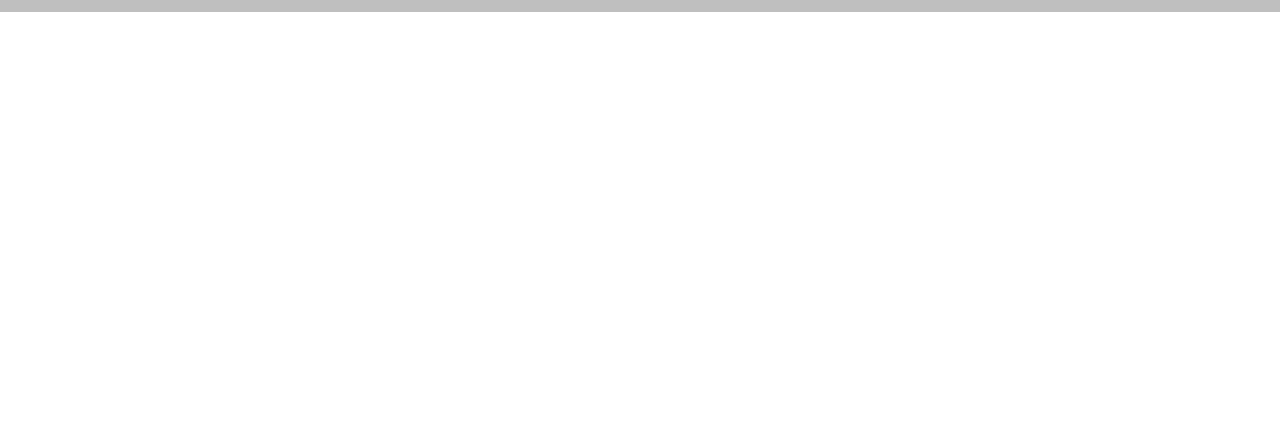
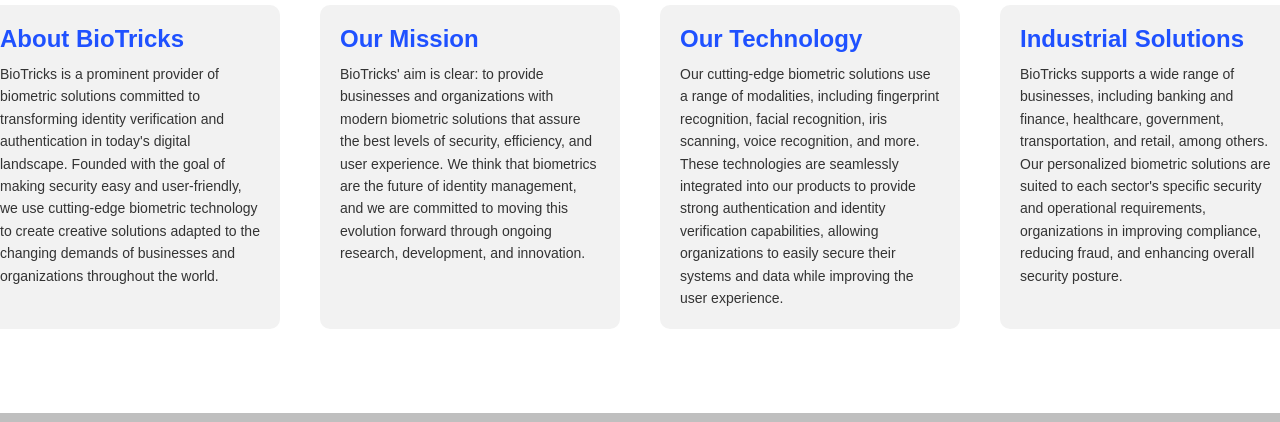
Before and after one commit to Xoli-Nxiweni/BIOTRICKS, a plain HTML site: page about.html in a window 1280 px wide. Shown: the part 199-621 px from the top of the page. Drawn offline with Linux system fonts and the light colour scheme.

Commit message:
added about page from main branch

```diff
--- a/about.html
+++ b/about.html
@@ -24,9 +24,43 @@
   </header>
   <div class="header__background"></div>
   <!-- ABOUT -->
-  <section>
-    <div></div>
-  </section>
+  <section class="about-section">
+    <div class="about-box">
+      <h2>About BioTricks</h2>
+      <p>
+        BioTricks is a prominent provider of biometric solutions committed to transforming identity
+        verification and authentication in today's digital landscape. Founded with the goal of making security
+        easy and user-friendly, we use cutting-edge biometric technology to create creative solutions adapted
+        to the changing demands of businesses and organizations throughout the world.
+      </p>
+    </div>
+    <div class="about-box">
+      <h2>Our Mission</h2>
+      <p>
+        BioTricks' aim is clear: to provide businesses and organizations with modern biometric solutions
+        that assure the best levels of security, efficiency, and user experience. We think that biometrics
+        are the future of identity management, and we are committed to moving this evolution forward through
+        ongoing research, development, and innovation.
+      </p>
+    </div>
+    <div class="about-box">
+      <h2>Our Technology</h2>
+      <p>
+        Our cutting-edge biometric solutions use a range of modalities, including fingerprint recognition, facial recognition, iris
+        scanning, voice recognition, and more. These technologies are seamlessly integrated into our products to provide strong
+        authentication and identity verification capabilities, allowing organizations to easily secure their systems and data while
+        improving the user experience.
+      </p>
+    </div>
+    <div class="about-box">
+      <h2>Industrial Solutions</h2>
+      <p>
+        BioTricks supports a wide range of businesses, including banking and finance, healthcare, government, transportation, and retail,
+        among others. Our personalized biometric solutions are suited to each sector's specific security and operational requirements,
+        organizations in improving compliance, reducing fraud, and enhancing overall security posture.
+      </p>
+    </div>
+</section>
   <!-- FOOTER -->
   <footer>
     <div class="footer__socialmedia">
--- a/styles.css
+++ b/styles.css
@@ -158,6 +158,37 @@ nav ul li a {
 }
 
 
+/* about styling */
+.about-section {
+    width: 100%;
+    padding: 5% 10%;
+    display: flex;
+    flex-wrap: wrap;
+    display: grid;
+    grid-template-columns: repeat(4, 1fr);
+    grid-row: auto;
+    justify-content: center;
+}
+
+.about-box {
+    background-color: #f2f2f2;
+    border-radius: 10px;
+    padding: 20px;
+    margin: 20px;
+    width: 300px;
+}
+
+.about-box h2 {
+    color: #1F51FF;
+    margin-bottom: 10px;
+}
+
+.about-box p {
+    color: #333;
+    line-height: 1.6;
+}
+
+
 /* footer styling */
 footer {
     background-color: rgb(191, 191, 191);
```
